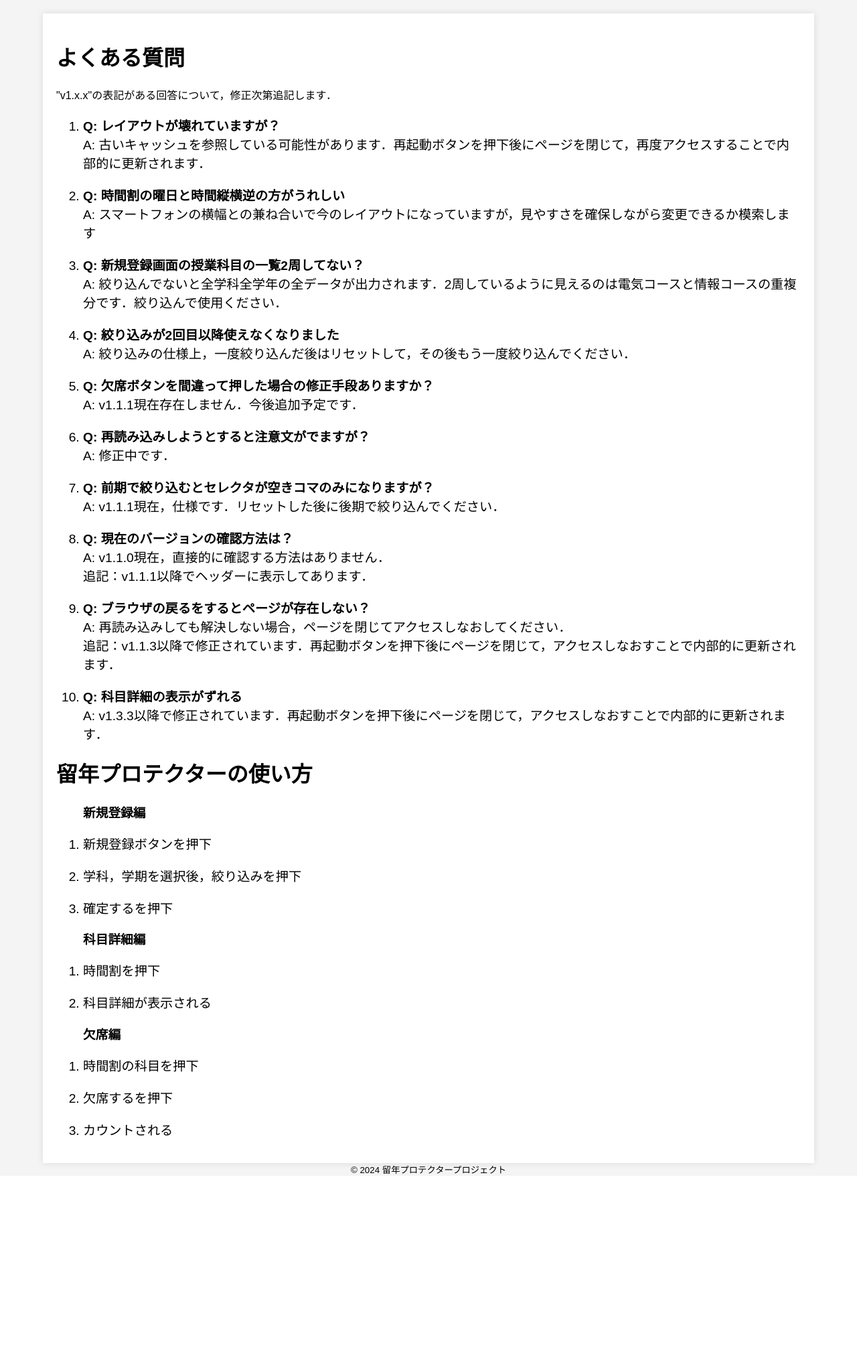
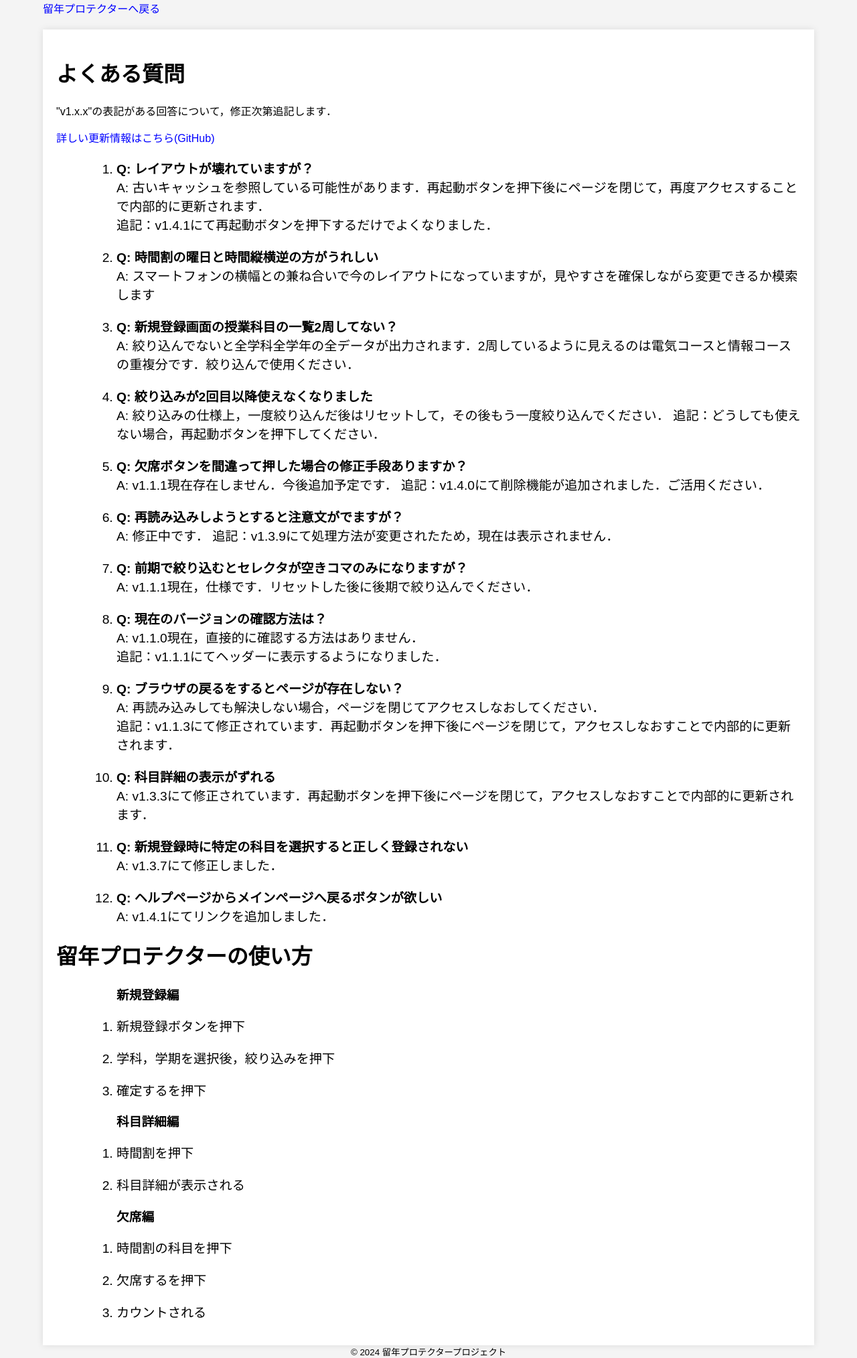
Before and after one commit to NanyaTK/255_RPRO, a PHP site: page /src/help.php in a window 1280 px wide. Shown: the part 55-2082 px from the top of the page at 67% size. Before the commit the page ends 1808 px from the top, so only its background shows below. Run offline with PHP 8.4, Linux system fonts and the light colour scheme.

Commit message:
feat: ヘルプページの更新

```diff
--- a/src/help.php
+++ b/src/help.php
@@ -38,13 +38,16 @@
         </div>
     </header>
     <div class="content">
+        <a style="color: blue;text-decoration: none;" href="/main.php">留年プロテクターへ戻る</a>
         <div class="main-help">
             <h1>よくある質問</h1>
             <p>"v1.x.x"の表記がある回答について，修正次第追記します．</p>
-            <ol>
+            <a style="color: blue;text-decoration: none;" href="https://github.com/NanyaTK/255_RPRO/releases">詳しい更新情報はこちら(GitHub)</a>
+            <ol style="margin-left: 50px;">
                 <li>
                     <strong>Q: レイアウトが壊れていますが？</strong><br>
-                    A: 古いキャッシュを参照している可能性があります．再起動ボタンを押下後にページを閉じて，再度アクセスすることで内部的に更新されます．
+                    A: 古いキャッシュを参照している可能性があります．再起動ボタンを押下後にページを閉じて，再度アクセスすることで内部的に更新されます．<br>
+                    追記：v1.4.1にて再起動ボタンを押下するだけでよくなりました．
                 </li>
                 <li>
                     <strong>Q: 時間割の曜日と時間縦横逆の方がうれしい</strong><br>
@@ -57,14 +60,17 @@
                 <li>
                     <strong>Q: 絞り込みが2回目以降使えなくなりました</strong><br>
                     A: 絞り込みの仕様上，一度絞り込んだ後はリセットして，その後もう一度絞り込んでください．
+                    追記：どうしても使えない場合，再起動ボタンを押下してください．
                 </li>
                 <li>
                     <strong>Q: 欠席ボタンを間違って押した場合の修正手段ありますか？</strong><br>
                     A: v1.1.1現在存在しません．今後追加予定です．
+                    追記：v1.4.0にて削除機能が追加されました．ご活用ください．
                 </li>
                 <li>
                     <strong>Q: 再読み込みしようとすると注意文がでますが？</strong><br>
                     A: 修正中です．
+                    追記：v1.3.9にて処理方法が変更されたため，現在は表示されません．
                 </li>
                 <li>
                     <strong>Q: 前期で絞り込むとセレクタが空きコマのみになりますが？</strong><br>
@@ -73,31 +79,39 @@
                 <li>
                     <strong>Q: 現在のバージョンの確認方法は？</strong><br>
                     A: v1.1.0現在，直接的に確認する方法はありません．<br>
-                    追記：v1.1.1以降でヘッダーに表示してあります．
+                    追記：v1.1.1にてヘッダーに表示するようになりました．
                 </li>
                 <li>
                     <strong>Q: ブラウザの戻るをするとページが存在しない？</strong><br>
                     A: 再読み込みしても解決しない場合，ページを閉じてアクセスしなおしてください．<br>
-                    追記：v1.1.3以降で修正されています．再起動ボタンを押下後にページを閉じて，アクセスしなおすことで内部的に更新されます．
+                    追記：v1.1.3にて修正されています．再起動ボタンを押下後にページを閉じて，アクセスしなおすことで内部的に更新されます．
                 </li>
                 <li>
                     <strong>Q: 科目詳細の表示がずれる</strong><br>
-                    A: v1.3.3以降で修正されています．再起動ボタンを押下後にページを閉じて，アクセスしなおすことで内部的に更新されます．
+                    A: v1.3.3にて修正されています．再起動ボタンを押下後にページを閉じて，アクセスしなおすことで内部的に更新されます．
+                </li>
+                <li>
+                    <strong>Q: 新規登録時に特定の科目を選択すると正しく登録されない</strong><br>
+                    A: v1.3.7にて修正しました．
+                </li>
+                <li>
+                    <strong>Q: ヘルプページからメインページへ戻るボタンが欲しい</strong><br>
+                    A: v1.4.1にてリンクを追加しました．
                 </li>
             </ol>
             <h1>留年プロテクターの使い方</h1>
-            <ol>
+            <ol style="margin-left: 50px;">
                 <h3>新規登録編</h3>
                 <li>新規登録ボタンを押下</li>
                 <li>学科，学期を選択後，絞り込みを押下</li>
                 <li>確定するを押下</li>
             </ol>
-            <ol>
+            <ol style="margin-left: 50px;">
                 <h3>科目詳細編</h3>
                 <li>時間割を押下</li>
                 <li>科目詳細が表示される</li>
             </ol>
-            <ol>
+            <ol style="margin-left: 50px;">
                 <h3>欠席編</h3>
                 <li>時間割の科目を押下</li>
                 <li>欠席するを押下</li>
```
